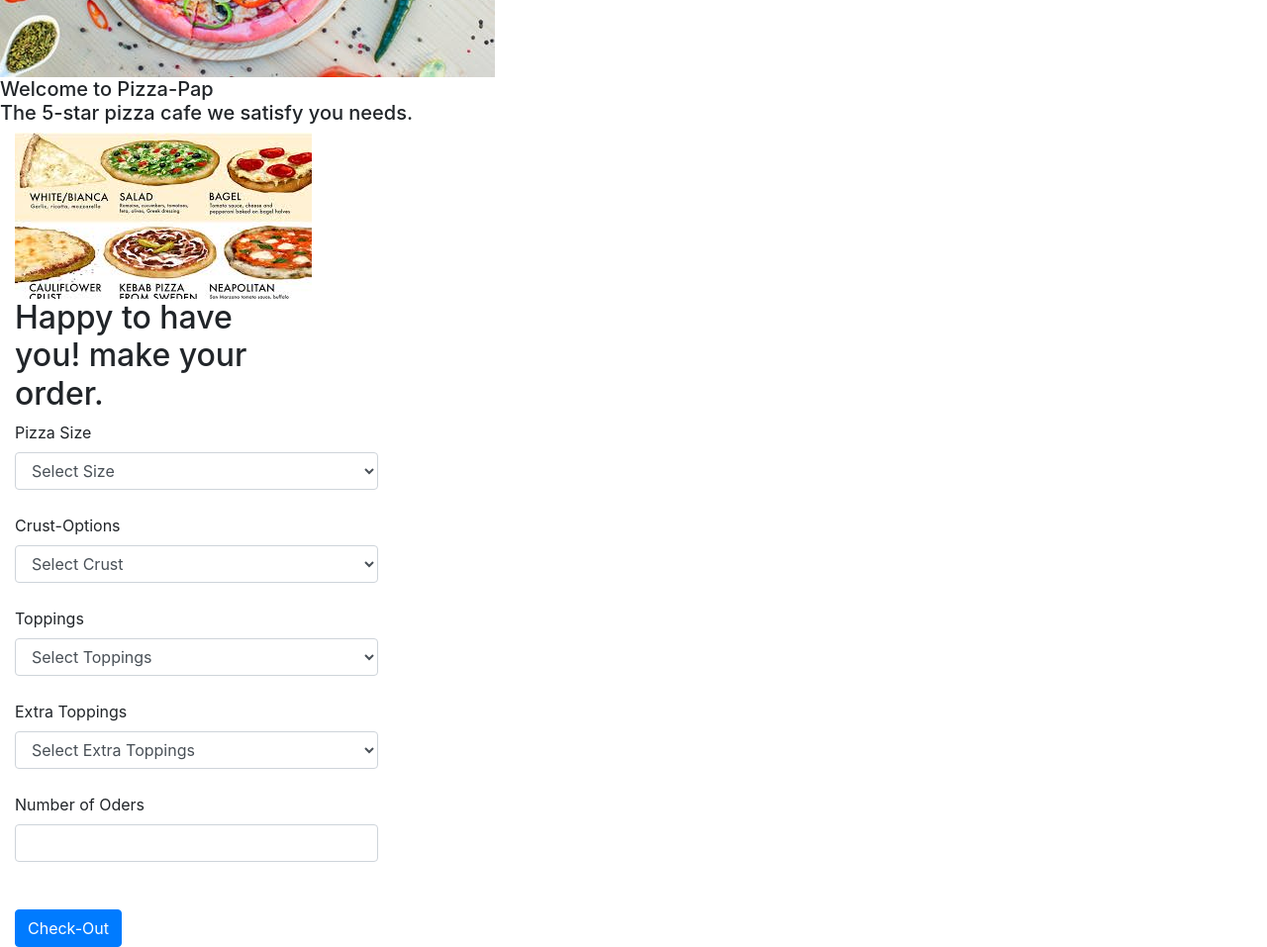
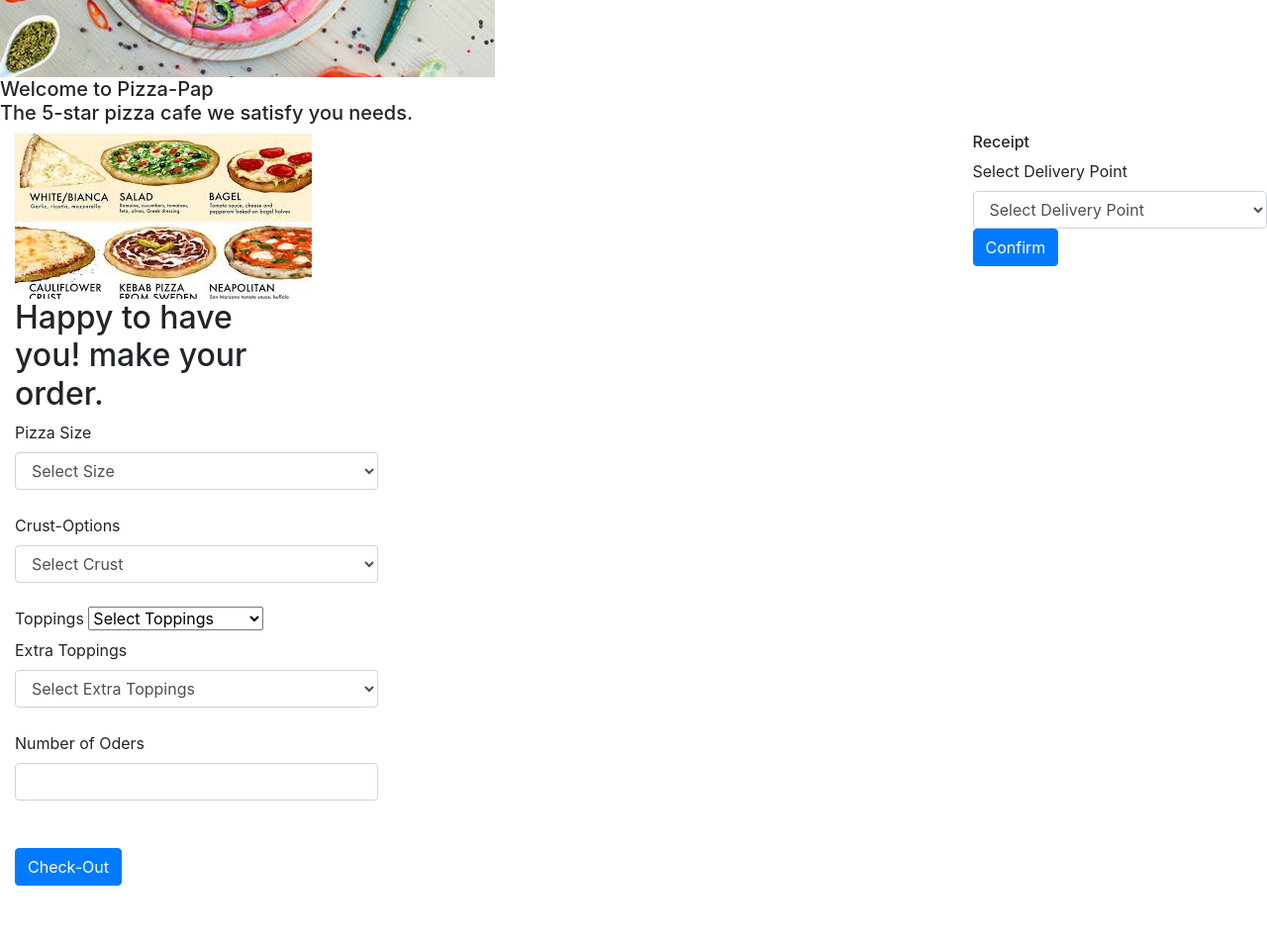
Before and after one commit to stephenchelimo/pizza-pap, a plain HTML site: page index.html in a window 1280 px wide. Shown: the part 1800-2757 px from the top of the page at 99% size. After the commit the page ends 2695 px from the top, so only its background shows below. Drawn offline with nearby package versions, Linux system fonts and the light colour scheme; a script that the page names is missing; a web font is replaced by a local one.

Commit message:
delivery details

```diff
--- a/index.html
+++ b/index.html
@@ -85,7 +85,7 @@
                 </select><br>
 
                     <label for="Toppings">Toppings</label>
-                <select id="toppings" class="form-control" required>
+                <select id="toppings" class="formControl" required>
                   <option value="">Select Toppings</option>
                   <option value="BBQ-Chicken">BBQ-Chicken, 300/-</option>
                   <option value="Meat Deluxe">Meat Deluxe, 200/-</option>
@@ -111,5 +111,32 @@
             </div>
             </div>
 
+            <div class="col-lg-3">
+                <div class="delivery">
+                    <div class="receipt">
+                        <h6>Receipt</h6>
+                        <div id="sizeAndPrice"> </div>
+                        <div id="crustAndPrice"> </div>
+                        <div id="toppingsAndPrice"> </div>
+                        <div id="extraToppingsAndPrice"> </div>
+                        <div id="subTotal"> </div>
+                        <div id="orderNumber"> </div>
+                        <div id="grandTotal"> </div>
+                    </div>
+                    <div class="pizzaDeliveryForm">
+                        <form id="deliveryPointForm">
+                            <label for="Delivery-Point">Select Delivery Point</label>
+                            <select id="deliveryPoint" class="form-control" required>
+                          <option value="">Select Delivery Point</option>
+                          <option value="1">Deliver my-home</option>
+
+                          <option value="2">Pick up from pizza-pap</option>
+                          </select>
+                            <div class="confirm">
+                                <button class="btn btn-primary" type="submit" value="Confirm">Confirm</button>
+                            </div>
+                        </form>
+
+
 </body>
 </html>
```
